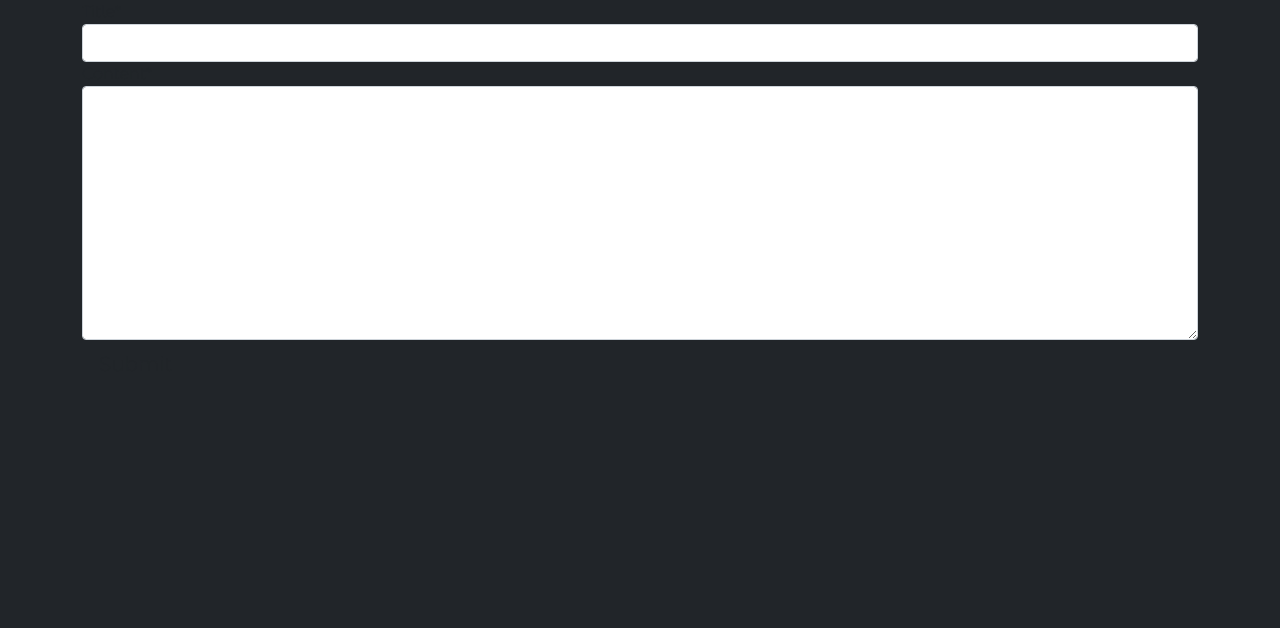
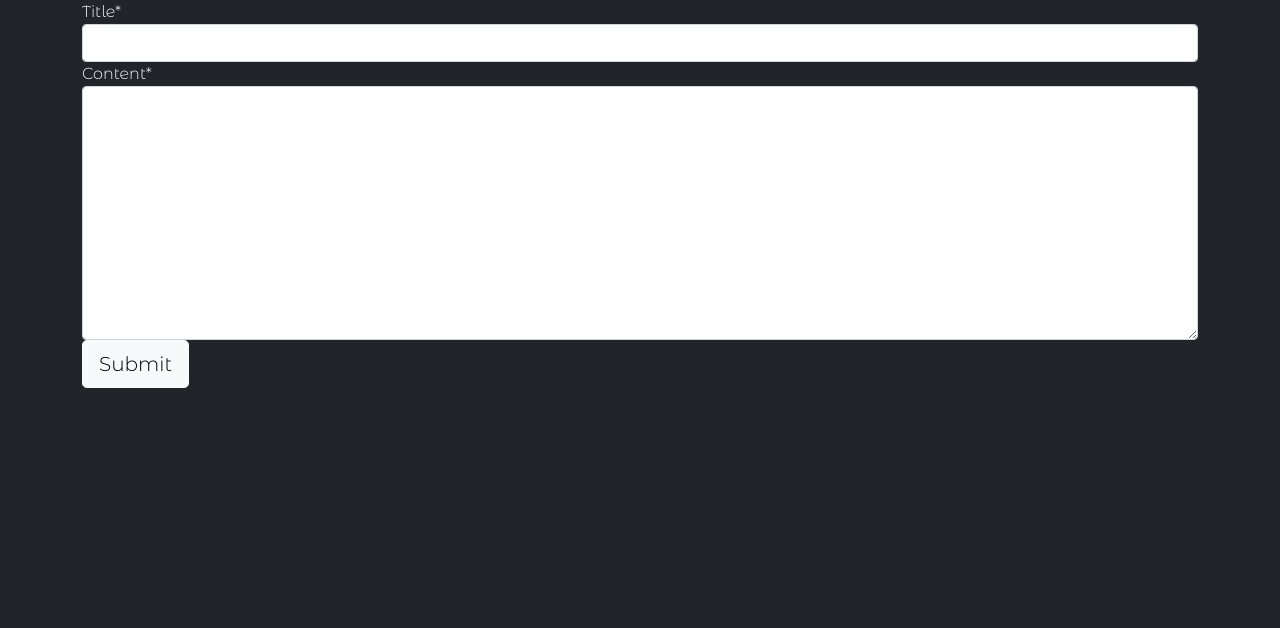
Before and after one commit to Code-Institute-Submissions/LordButley-PartyUp_DecResub, a Django app: template templates/create_post.html in a window 1280 px wide. Shown: the part 81-709 px from the top of the page. Run offline with Django 3.2, Linux system fonts and the light colour scheme; the template is opened without the code that fills it: values that come from a table or form of the project are taken from there, others are empty; some libraries are stand-ins or nearby versions.

Commit message:
change font color on login,logout, sign up, create_page and post_page

```diff
--- a/templates/account/login.html
+++ b/templates/account/login.html
@@ -6,7 +6,7 @@
 {% block head_title %}{% trans "Sign In" %}{% endblock %}
 
 {% block content %}
-<div class="container-xl">
+<div class="container-xl text-white">
 <h1>{% trans "Sign In" %}</h1>
 
 <p>{% blocktrans %}If you have not created an account yet, then please
--- a/templates/account/logout.html
+++ b/templates/account/logout.html
@@ -5,6 +5,7 @@
 {% block head_title %}{% trans "Sign Out" %}{% endblock %}
 
 {% block content %}
+<div class="container-xl text-white">
 <h1>{% trans "Sign Out" %}</h1>
 
 <p>{% trans 'Are you sure you want to sign out?' %}</p>
@@ -16,6 +17,7 @@
   {% endif %}
   <button type="submit">{% trans 'Sign Out' %}</button>
 </form>
+</div>
 
 
 {% endblock %}
--- a/templates/account/signup.html
+++ b/templates/account/signup.html
@@ -5,6 +5,8 @@
 {% block head_title %}{% trans "Signup" %}{% endblock %}
 
 {% block content %}
+<div class="container-xl text-white">
+
 <h1>{% trans "Sign Up" %}</h1>
 
 <p>{% blocktrans %}Already have an account? Then please <a href="{{ login_url }}">sign in</a>.{% endblocktrans %}</p>
@@ -17,5 +19,5 @@
   {% endif %}
   <button type="submit">{% trans "Sign Up" %} &raquo;</button>
 </form>
-
+</div>
 {% endblock %}
--- a/templates/create_post.html
+++ b/templates/create_post.html
@@ -6,12 +6,12 @@
 </div>
 <!-- <div class="container-xl"  id="{{game.ref_name}}-image">
     <img class="image-fluid" alt="{{game.title}}" src={{game.banner.url}}> -->
-<div class="container-xl">
+<div class="container-xl text-light">
 <form method="post">
     {{ post_form | crispy }}
     {% csrf_token %}
 
-    <button type="submit" class="btn btn-signup btn-lg">Submit</button>
+    <button type="submit" class="btn btn-signup btn-lg btn-light">Submit</button>
 
   </form>
 </div>
--- a/templates/post_page.html
+++ b/templates/post_page.html
@@ -3,7 +3,7 @@
 {% block content %}
 {% load crispy_forms_tags %}
 
-<div class="container-xl">
+<div class="container-xl text-light">
 
   <div class="container-xl"  id="banner-image">
     <img class="img-fluid" alt="{{game.title}} banner image" src={{game.banner.url}}>
@@ -45,7 +45,7 @@
                 <form method="post" style="margin-top: 1.3em;">
                     {{ comment_form | crispy }}
                     {% csrf_token %}
-                    <button type="submit" class="btn btn-signup btn-lg">Submit</button>
+                    <button type="submit" class="btn btn-signup btn-lg btn-light">Submit</button>
                 </form>
                 {% endif %}
 
```
